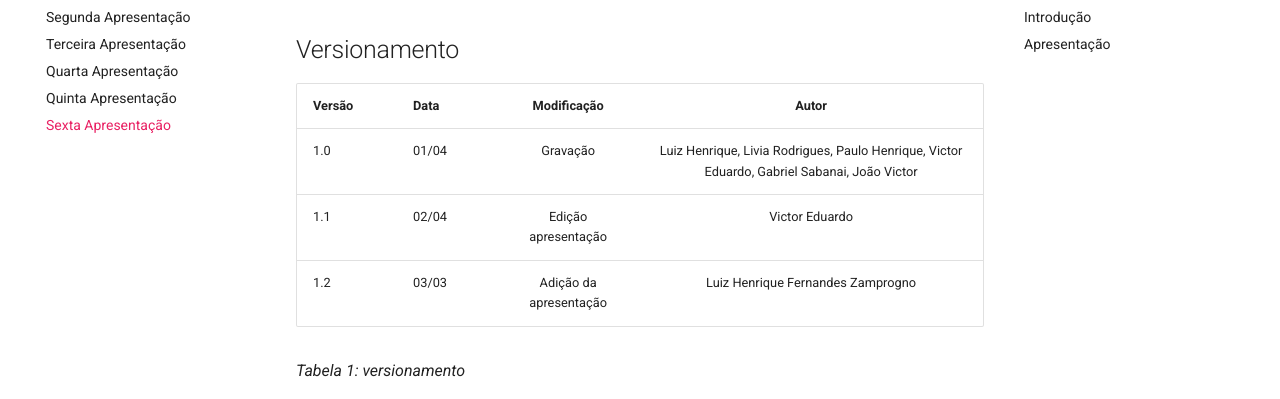
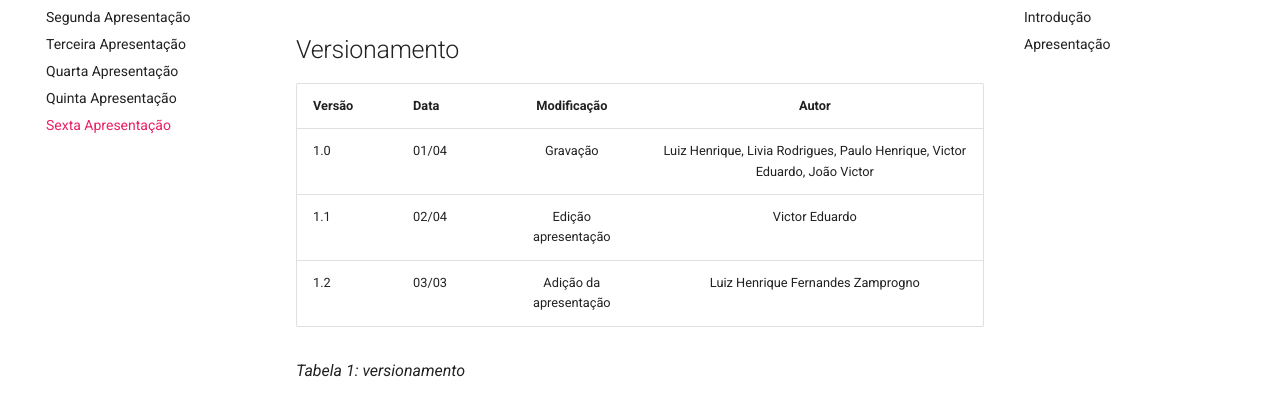
Before and after one commit to Requisitos-de-Software/2021.2-Tembici, an MkDocs documentation site: the page built from docs/apresentacoes/apresentacao6.md, in a window 1280 px wide and 900 px high. Shown: the part 196-595 px from the top of the window. Built offline with MkDocs 1.6.1 and Material for MkDocs 9.7.7, drawn with Linux system fonts in a browser that asks for light colours; comment, search, counter and statistics services are not loaded.

Commit message:
00 - trancou a disciplina

```diff
--- a/docs/apresentacoes/apresentacao6.md
+++ b/docs/apresentacoes/apresentacao6.md
@@ -4,7 +4,7 @@
 
 | Versão | Data | Modificação | Autor |
 |-|-|:-:|:-:|
-| 1.0 | 01/04 | Gravação | Luiz Henrique, Livia Rodrigues, Paulo Henrique, Victor Eduardo, Gabriel Sabanai, João Victor |
+| 1.0 | 01/04 | Gravação | Luiz Henrique, Livia Rodrigues, Paulo Henrique, Victor Eduardo, João Victor |
 | 1.1 | 02/04 | Edição apresentação | Victor Eduardo |
 | 1.2 | 03/03 | Adição da apresentação | Luiz Henrique Fernandes Zamprogno |
 
```
